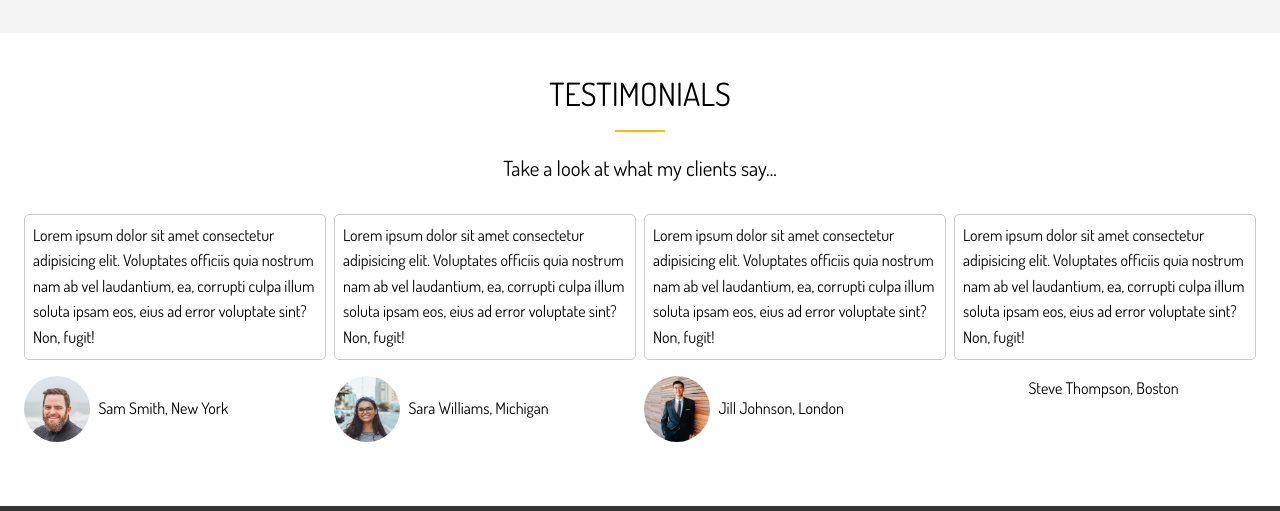
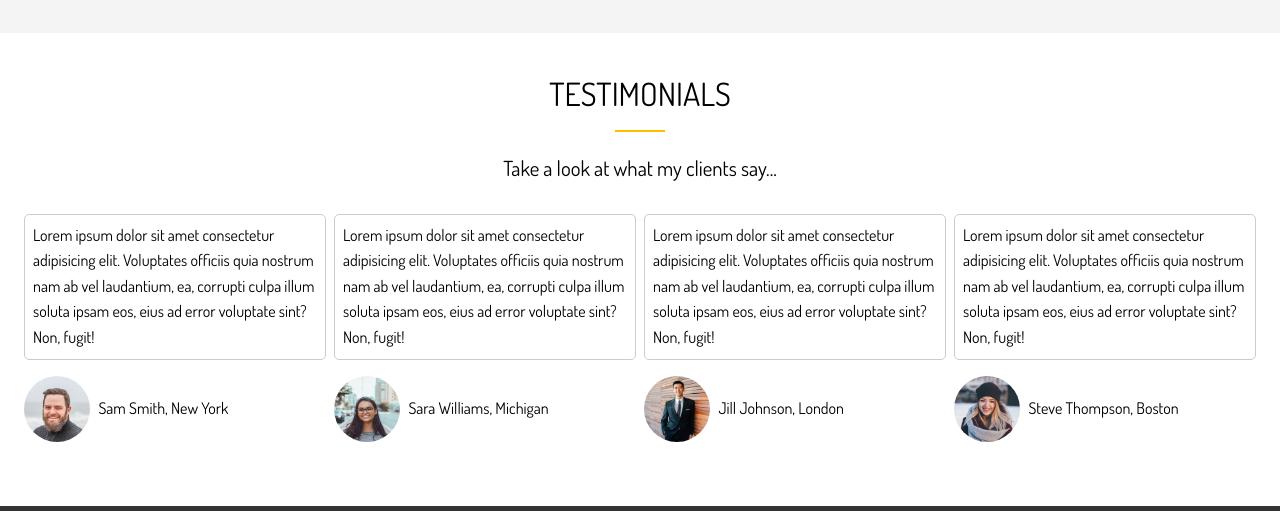
Before and after one commit to AlbertMrMaruk/Portfolio, a plain HTML site: page about.html in a window 1280 px wide. Shown: the part 1384-1895 px from the top of the page. Drawn offline with Linux system fonts and the light colour scheme.

Commit message:
"Final Image

```diff
--- a/about.html
+++ b/about.html
@@ -179,7 +179,7 @@
                 </p>
               </div>
               <div>
-                <img src="/project/img/testimonials/person4.jpg" alt="" />
+                <img src="img/testimonials/person4.jpg" alt="" />
                 <p>Steve Thompson, Boston</p>
               </div>
             </div>
```
